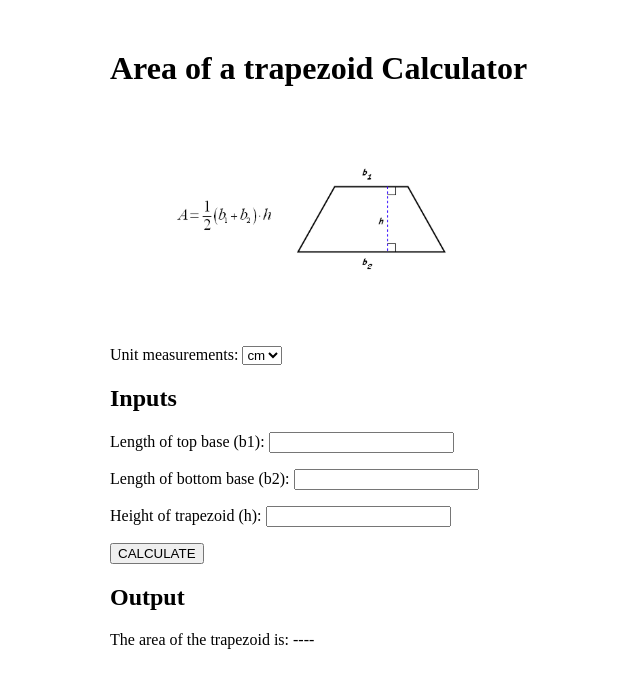
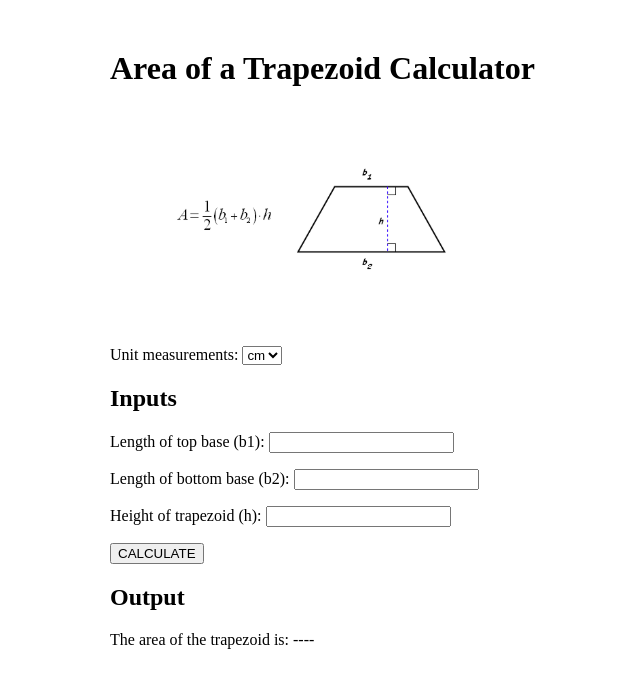
Before and after one commit to G-Huynh999/AreaOfATrapezoid, a plain HTML site: page index.html in a window 1280 px wide. Shown: the top 688 px of the page, without its empty margins (640-1280 px from the left). Drawn offline with Linux system fonts and the light colour scheme.

Commit message:
index.html

```diff
--- a/index.html
+++ b/index.html
@@ -5,7 +5,7 @@
     <script defer src="script.js"></script>
   </head>
   <body>
-    <h1>Area of a trapezoid Calculator</h1>
+    <h1>Area of a Trapezoid Calculator</h1>
     <img style="margin: 50px" src="formula.screenshot.png" />
     <p></p>
     <label>Unit measurements:</label>
```
